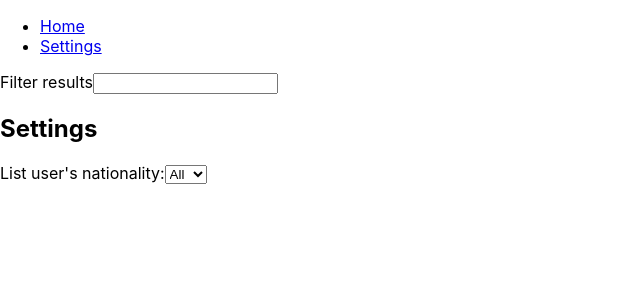
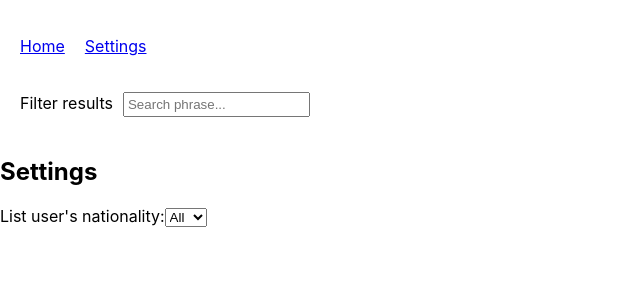
Before and after one commit to Arturszott/addressbook, a React (Create React App) app: page /settings in a window 1280 px wide. Shown: the top 300 px of the page, without its empty margins (0-640 px from the left). Built offline with nearby package versions, Linux system fonts and the light colour scheme.

Commit message:
Style up the application

```diff
--- a/package.json
+++ b/package.json
@@ -3,13 +3,13 @@
   "version": "0.1.0",
   "private": true,
   "dependencies": {
+    "@react-hook/window-size": "^3.0.7",
     "@reduxjs/toolkit": "^1.4.0",
     "react": "^16.13.1",
     "react-dom": "^16.13.1",
     "react-redux": "^7.2.1",
     "react-router-dom": "^5.2.0",
     "react-scripts": "3.4.3",
-    "react-virtualized-auto-sizer": "^1.0.2",
     "react-window": "^1.8.5",
     "react-window-infinite-loader": "^1.0.5",
     "redux": "^4.0.5"
--- a/src/App.js
+++ b/src/App.js
@@ -20,7 +20,7 @@ export default function App() {
   return (
     <Provider store={store}>
       <Router>
-        <header>
+        <header className="main-header">
           <nav>
             <ul>
               <li>
--- a/src/App.scss
+++ b/src/App.scss
@@ -1,4 +1,19 @@
-.App {
-  text-align: center;
-  background: pink;
+.main-header {
+  display: flex;
+  flex-direction: column;
+  padding: 10px;
+
+  ul {
+    list-style: none;
+    display: flex;
+    padding: 0;
+
+    li {
+      margin: 10px;
+    }
+  }
 }
+
+.page {
+  flex: 1;
+}
--- a/src/features/details/DetailsPage.js
+++ b/src/features/details/DetailsPage.js
@@ -37,9 +37,7 @@ export default function DetailsPage({ user }) {
   }, [history]);
 
   return (
-    <section className="DetailsPage">
-      <h1>Details</h1>
-
+    <section className="DetailsPage page">
       <div>
         <h2>Name</h2>
         <p>
--- a/src/features/list/ListItem.js
+++ b/src/features/list/ListItem.js
@@ -17,9 +17,12 @@ function ListItem({
   ]);
 
   return (
-    <li onClick={onClick}>
-      <img src={src} alt={firstName + ' ' + lastName} /> {firstName} {lastName}{' '}
-      ({username}) {email}
+    <li onClick={onClick} className="ListItem">
+      <img src={src} alt={firstName + ' ' + lastName} />{' '}
+      <span className="name">
+        {firstName} {lastName} ({username})
+      </span>{' '}
+      <span className="email">{email}</span>
     </li>
   );
 }
--- a/src/features/list/ListPage.js
+++ b/src/features/list/ListPage.js
@@ -2,6 +2,12 @@ import React, { useCallback, useMemo } from 'react';
 import { useHistory } from 'react-router-dom';
 import { FixedSizeList as List } from 'react-window';
 import InfiniteLoader from 'react-window-infinite-loader';
+import {
+  useWindowWidth,
+  useWindowHeight,
+} from '@react-hook/window-size/throttled';
+
+import './list.scss';
 
 import ListItem from './ListItem';
 import {
@@ -53,6 +59,8 @@ export default function ListPage({
   searchPhrase,
 }) {
   const history = useHistory();
+  const windowWidth = useWindowWidth();
+  const windowHeight = useWindowHeight();
   const filteredUsers = useMemo(
     () =>
       searchPhrase
@@ -88,9 +96,12 @@ export default function ListPage({
   }, [fetchUserList, loading]);
 
   return (
-    <section>
+    <section className="ListPage page">
       <h1>List</h1>
-      {searchPhrase && 'Only previously loaded users are shown while filtering'}
+      <span className="info-message">
+        {searchPhrase &&
+          'Only previously loaded users are shown while filtering'}
+      </span>
       {users && (
         <InfiniteLoader
           isItemLoaded={isItemLoaded}
@@ -100,18 +111,17 @@ export default function ListPage({
         >
           {({ onItemsRendered, ref }) => (
             <List
-              className="List"
-              height={450}
+              height={windowHeight - 300}
+              width={windowWidth - 40}
+              itemSize={51}
               itemCount={itemCount}
               itemData={{
                 users: filteredUsers,
                 navigateToDetails,
                 isFiltering: Boolean(searchPhrase),
               }}
-              itemSize={51}
               onItemsRendered={onItemsRendered}
               ref={ref}
-              width={900}
             >
               {Row}
             </List>
--- /dev/null
+++ b/src/features/list/list.scss
@@ -0,0 +1,39 @@
+.ListPage {
+  display: flex;
+  flex-direction: column;
+  padding: 20px;
+  min-height: 300px;
+
+  input {
+    margin-left: 10px;
+    padding: 3px;
+  }
+
+  .info-message {
+    height: 38px;
+    color: #fd6969;
+  }
+}
+
+.ListItem {
+  list-style: none;
+  display: flex;
+  align-items: center;
+  cursor: pointer;
+
+  &:hover {
+    background: #eee;
+  }
+
+  img {
+    margin-right: 10px;
+  }
+
+  .name {
+    flex: 1;
+  }
+}
+
+.page {
+  flex: 1;
+}
--- a/src/features/search/SearchFilter.js
+++ b/src/features/search/SearchFilter.js
@@ -1,4 +1,6 @@
 import React, { useCallback } from 'react';
+
+import './search.scss';
 
 export default function SearchFilter({ setPhrase, searchPhrase }) {
   const onChange = useCallback(
@@ -9,12 +11,13 @@ export default function SearchFilter({ setPhrase, searchPhrase }) {
   );
 
   return (
-    <section>
+    <section className="SearchFilter">
       <label>
         Filter results
         <input
           type="text"
           name="search"
+          placeholder="Search phrase..."
           onChange={onChange}
           value={searchPhrase}
         />
--- /dev/null
+++ b/src/features/search/search.scss
@@ -0,0 +1,13 @@
+.SearchFilter {
+  display: flex;
+  padding: 10px;
+
+  input {
+    margin-left: 10px;
+    padding: 3px;
+  }
+}
+
+.page {
+  flex: 1;
+}
--- a/src/features/settings/SettingsPage.js
+++ b/src/features/settings/SettingsPage.js
@@ -14,7 +14,7 @@ export default function SettingsPage({
   );
 
   return (
-    <section>
+    <section className="page">
       <h1>Settings</h1>
 
       <label>
--- a/src/index.css
+++ b/src/index.css
@@ -11,3 +11,9 @@ code {
   font-family: source-code-pro, Menlo, Monaco, Consolas, 'Courier New',
     monospace;
 }
+
+#root {
+  display: flex;
+  flex-direction: column;
+  height: 100vh;
+}
```
Also changed, not shown: 1 other file (tests, documents, lock files or other folders).
